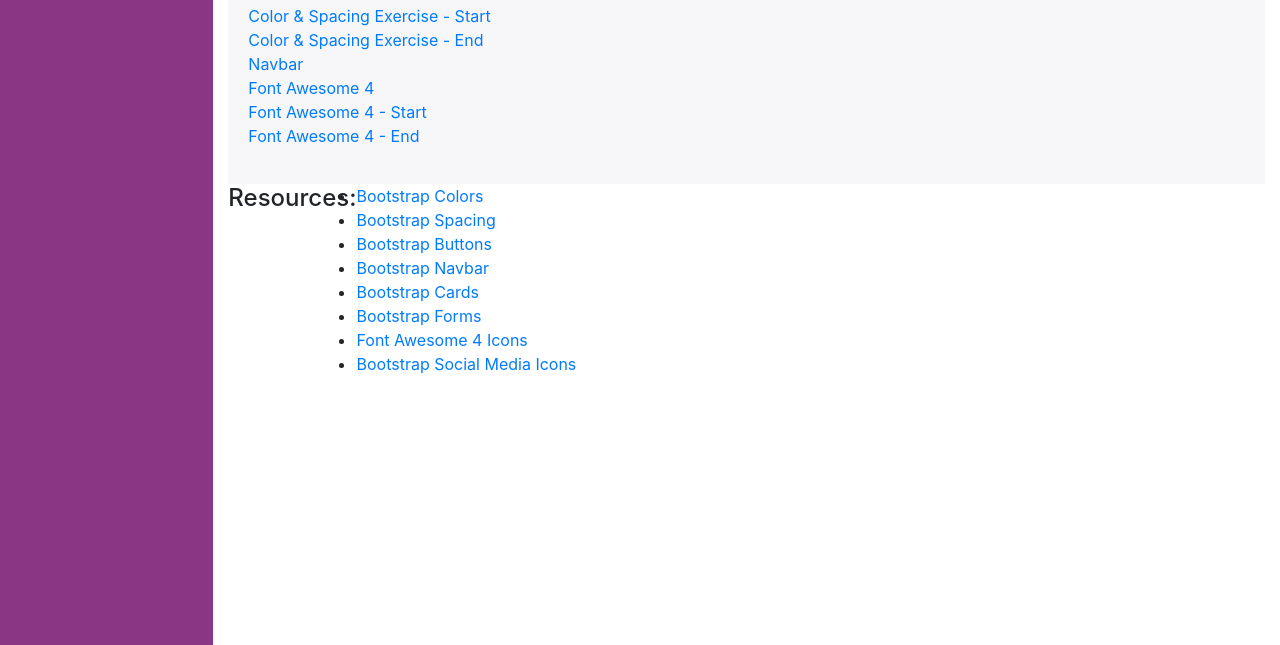
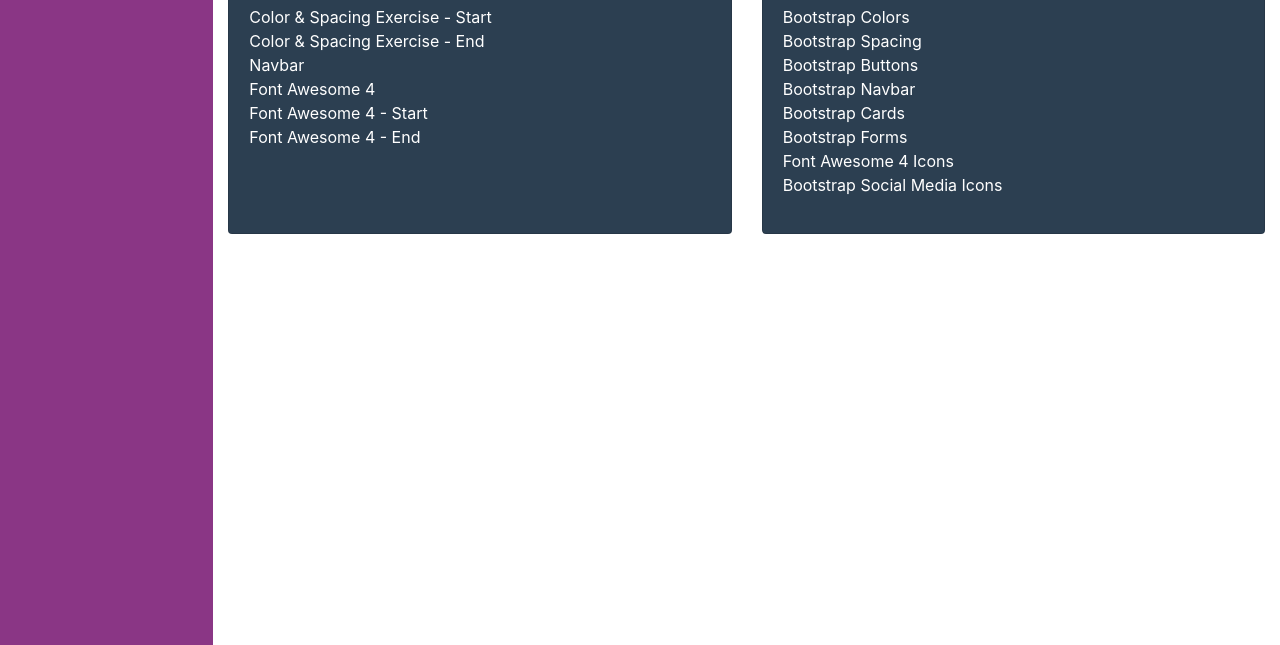
Before and after one commit to HeresJohnny5/Nucamp-Portal, a website: page bootcamp/classes/bootstrap/week2.html in a window 1280 px wide. Shown: the part 155-800 px from the top of the page. Drawn offline with nearby package versions, Linux system fonts and the light colour scheme.

Commit message:
Create a cards partial. Update Week 2 HTML structure.

```diff
--- a/bootcamp/classes/bootstrap/week2.html
+++ b/bootcamp/classes/bootstrap/week2.html
@@ -86,71 +86,10 @@
           </div> -->
         </div>
 
-        <!-- <div class="container grid-example">
-          <div class="row">
-            <p>
-              This viewport size is currently:
-              <span id="viewport-size"></span>
-              <span id="breakpointName"></span>
-            </p>
-          </div>
-
-          <div class="row">
-            <div class="col col-sm-2">One</div>
-            <div class="col col-sm-2">Two</div>
-            <div class="col">Three</div>
-          </div>
-          <div class="row">
-            <div class="col">Four</div>
-            <div class="col col-md-6">Five</div>
-            <div class="col">Six</div>
-          </div>
-          <div class="row">
-            <div class="col-lg">Seven</div>
-            <div class="col-lg">Eight</div>
-            <div class="col-lg">Nine</div>
-          </div>
-
-          <div class="row grid-example__directions">
-            <h3>Your Challenge:</h3>
-            <ol>
-              <li>
-                Make sure that you are logged into your Codepen account, or
-                create a Codepen account if you have not already. Use the
-                "Fork" button in the lower right of your screen to create a
-                copy of this code for your own use. Do not edit the original
-                Codepen, as you will not be able to save your edits.
-              </li>
-              <li>
-                Edit the classes for the columns in the first row so that when
-                the viewport is SM and up (576px or higher), the columns with
-                the words "One" and "Two" inside them each span across two (of
-                the 12 possible) columns for their row and the "Three" column
-                spans across the remaining columns for the same row. For
-                viewports below size SM, the three columns should remain of
-                equal width.
-              </li>
-              <li>
-                Edit the classes for the columns in the second row so that
-                when the viewport is size MD and up (768px or higher) the
-                column with the word 'Five' inside it spans across 50% of its
-                row (i.e. spans 6 columns), and the columns for 'Four' and
-                'Six' span across the remaining columns equally (so they both
-                take up 25% each). For viewports that are below size MD, the
-                three columns should remain of equal width.
-              </li>
-              <li>
-                Edit the classes for the columns in the third row so that when
-                the viewport is size LG and up (992 px and higher), the
-                columns remain at equal width as they are now, but for sizes
-                below LG, the columns stack on top of each other.
-              </li>
-            </ol>
-          </div>
-        </div> -->
-
-        <div class="container">
-          <div class="row custom-exercises">
+        <div class="container additions mb-4">
+          <div class="card-deck">
+            <div class="card">
+              <div class="card-body">
                 <h4>Custom Exercises:</h4>
                 <ul>
                   <li>
@@ -159,7 +98,8 @@
                       Start</a>
                   </li>
                   <li>
-                <a href="../bootstrap/custom-exercises/week-2/spacing/color-and-spacing-end.html" target="_blank">Color
+                    <a href="../bootstrap/custom-exercises/week-2/spacing/color-and-spacing-end.html"
+                      target="_blank">Color
                       & Spacing Exercise -
                       End</a>
                   </li>
@@ -181,9 +121,8 @@
                 </ul>
               </div>
             </div>
-
-        <div class="container">
-          <div class="row resources">
+            <div class="card">
+              <div class="card-body">
                 <h4>Resources:</h4>
                 <ul>
                   <li>
@@ -193,7 +132,8 @@
                     <a href="https://getbootstrap.com/docs/4.1/utilities/spacing/" target="_blank">Bootstrap Spacing</a>
                   </li>
                   <li>
-                <a href="https://getbootstrap.com/docs/4.0/components/buttons/" target="_blank">Bootstrap Buttons</a>
+                    <a href="https://getbootstrap.com/docs/4.0/components/buttons/" target="_blank">Bootstrap
+                      Buttons</a>
                   </li>
                   <li>
                     <a href="https://getbootstrap.com/docs/4.1/components/navbar/" target="_blank">Bootstrap Navbar</a>
@@ -214,6 +154,8 @@
                 </ul>
               </div>
             </div>
+          </div>
+        </div>
       </main>
     </div>
   </div>
--- a/bootcamp/scss/_bootstrap-w1.scss
+++ b/bootcamp/scss/_bootstrap-w1.scss
@@ -24,71 +24,6 @@
   }
 }
 
-.additions {
-  .card-deck {
-    @media (min-width: 576px) {
-      display: flex;
-      flex-direction: column;
-    }
-
-    @media (min-width: 768px) {
-      flex-direction: row;
-      flex-flow: row wrap;
-      margin-right: -15px;
-      margin-left: -15px;
-    }
-
-    .card {
-      background-color: $blue-mute;
-      color: $white;
-
-      @media (min-width: 576px) {
-        margin-bottom: 15px;
-      }
-
-      @media (min-width: 768px) {
-        margin-bottom: 0px;
-      }
-
-      .card-body {
-        ul {
-          li {
-            list-style: none;
-
-            a {
-              color: $white;
-              position: relative;
-              padding-bottom: 5px;
-
-              &:before {
-                content: "";
-                position: absolute;
-                background-color: $white;
-                bottom: 0;
-                left: 0;
-                height: 2px;
-                width: 0;
-                visibility: hidden;
-                transition: all 0.5s ease-in-out;
-              }
-
-              &:hover {
-                text-decoration: none;
-              }
-
-              &:hover:before {
-                visibility: visible;
-                width: 100%;
-              }
-            }
-          }
-        }
-      }
-    }
-  }
-
-}
-
 #viewport-size {
   background-color: $purple-light;
   color: $white;
--- /dev/null
+++ b/bootcamp/scss/_cards.scss
@@ -0,0 +1,71 @@
+.additions {
+  .card-deck {
+    @media (min-width: 576px) {
+      display: flex;
+      flex-direction: column;
+    }
+
+    @media (min-width: 768px) {
+      flex-direction: row;
+      flex-flow: row wrap;
+      margin-right: -15px;
+      margin-left: -15px;
+    }
+
+    .card:first-of-type {
+      margin-left: 0px;
+    }
+
+    .card:nth-child(2) {
+      margin-right: 0px;
+    }
+
+    .card {
+      background-color: $blue-mute;
+      color: $white;
+
+      @media (min-width: 576px) {
+        margin-bottom: 15px;
+      }
+
+      @media (min-width: 768px) {
+        margin-bottom: 0px;
+      }
+
+      .card-body {
+        ul {
+          li {
+            list-style: none;
+
+            a {
+              color: $white;
+              position: relative;
+              padding-bottom: 5px;
+
+              &:before {
+                content: "";
+                position: absolute;
+                background-color: $white;
+                bottom: 0;
+                left: 0;
+                height: 2px;
+                width: 0;
+                visibility: hidden;
+                transition: all 0.5s ease-in-out;
+              }
+
+              &:hover {
+                text-decoration: none;
+              }
+
+              &:hover:before {
+                visibility: visible;
+                width: 100%;
+              }
+            }
+          }
+        }
+      }
+    }
+  }
+}
--- a/bootcamp/scss/main.scss
+++ b/bootcamp/scss/main.scss
@@ -16,4 +16,5 @@
 @import './buttons';
 @import './_custom-grid';
 @import './navigation';
-@import './bootstrap'
+@import './cards';
+@import './bootstrap';
```
Also changed, not shown: bootcamp/classes/bootstrap/week1.html (+1 -1 lines), bootcamp/public/css/styles.css. Lines whose indentation alone changed are shown as unchanged.
